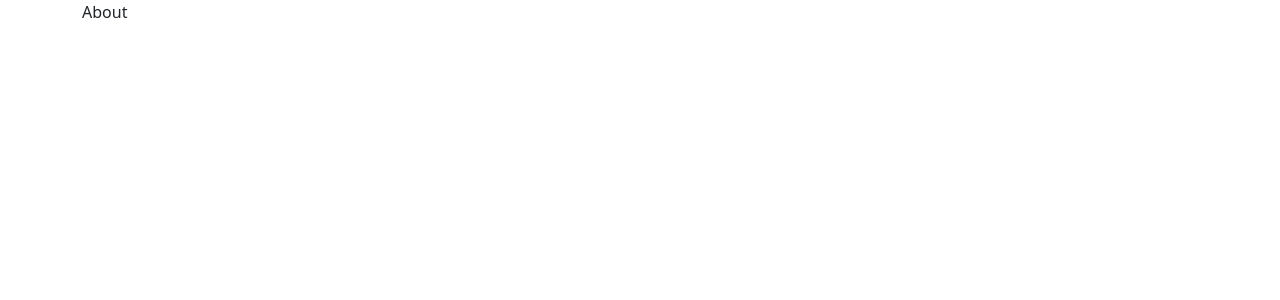
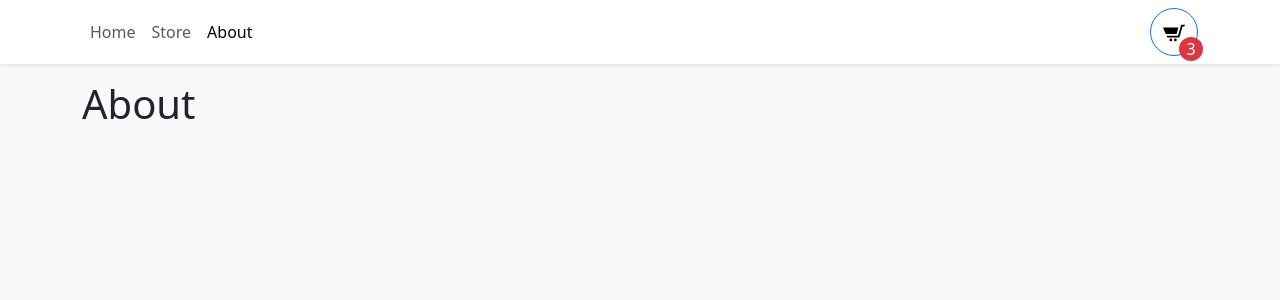
Before and after one commit to adam040992/TS-Shopping-Cart, a React (Vite) app: page /about in a window 1280 px wide. Shown: the top 300 px of the page. Built offline with nearby package versions, Linux system fonts and the light colour scheme.

Commit message:
Add: React-router, styling

```diff
--- a/index.html
+++ b/index.html
@@ -6,7 +6,7 @@
     <meta name="viewport" content="width=device-width, initial-scale=1.0" />
     <title>Vite + React + TS</title>
   </head>
-  <body>
+  <body class="bg-light">
     <div id="root"></div>
     <script type="module" src="/src/main.tsx"></script>
   </body>
--- a/src/App.tsx
+++ b/src/App.tsx
@@ -1,17 +1,23 @@
 import { Route, Routes } from "react-router-dom"
 import { Container } from "react-bootstrap"
-import Home from "./pages/Home"
-import Store from "./pages/Store"
-import About from "./pages/About"
+import { Home } from "./pages/Home"
+import { Store } from "./pages/Store"
+import { About } from "./pages/About"
+import { Navbar } from "./components/Navbar"
 
 function App() {
-  return <Container>
+  return (
+    <>
+      <Navbar />
+      <Container className="mb-4">
         <Routes>
           <Route path="/" element={<Home />} />
           <Route path="/store" element={<Store />} />
           <Route path="/about" element={<About />} />
         </Routes>
       </Container>
+    </>
+  )
 }
 
 export default App;
--- /dev/null
+++ b/src/components/Navbar.tsx
@@ -0,0 +1,32 @@
+import React from 'react'
+import { Button, Container, Nav, Navbar as NavbarBs } from "react-bootstrap";
+import { NavLink } from "react-router-dom"
+
+export function Navbar() {
+  return (
+    <NavbarBs sticky='top' className='bg-white shadow-sm mb-3'>
+        <Container>
+            <Nav className='me-auto'>
+                <Nav.Link to="/" as={NavLink}>Home</Nav.Link>
+                <Nav.Link to="/store" as={NavLink}>Store</Nav.Link>
+                <Nav.Link to="/about" as={NavLink}>About</Nav.Link>
+            </Nav>
+            <Button
+                style={{ width: "3rem", height: "3rem", position: "relative"}}
+                variant='outline-primary'
+                className='rounded-circle'>
+            <svg
+                xmlns="http://www.w3.org/2000/svg"
+                viewBox="0 0 24 24">
+                    <path d="M10 19.5c0 .829-.672 1.5-1.5 1.5s-1.5-.671-1.5-1.5c0-.828.672-1.5 1.5-1.5s1.5.672 1.5 1.5zm3.5-1.5c-.828 0-1.5.671-1.5 1.5s.672 1.5 1.5 1.5 1.5-.671 1.5-1.5c0-.828-.672-1.5-1.5-1.5zm1.336-5l1.977-7h-16.813l2.938 7h11.898zm4.969-10l-3.432 12h-12.597l.839 2h13.239l3.474-12h1.929l.743-2h-4.195z"/>
+            </svg>
+            <div
+                className='rounded-circle bg-danger justify-content-center align-items-center'
+                style={{ color: "white", width: "1.5rem", height: "1.5rem", position: "absolute", bottom: 0, right: 0, transform: "translate(25%, 25%)"}}>
+                    3
+            </div>
+            </Button>
+        </Container>
+    </NavbarBs>
+  )
+}
--- a/src/pages/About.tsx
+++ b/src/pages/About.tsx
@@ -1,9 +1,7 @@
 import React from 'react'
 
-function About() {
+export function About() {
   return (
-    <div>About</div>
+    <h1>About</h1>
   )
 }
-
-export default About
--- a/src/pages/Home.tsx
+++ b/src/pages/Home.tsx
@@ -1,9 +1,7 @@
 import React from 'react'
 
-function Home() {
+export function Home() {
   return (
-    <div>Home</div>
+    <h1>Home</h1>
   )
 }
-
-export default Home
--- a/src/pages/Store.tsx
+++ b/src/pages/Store.tsx
@@ -1,9 +1,7 @@
 import React from 'react'
 
-function Store() {
+export function Store() {
   return (
-    <div>Store</div>
+    <h1>Store</h1>
   )
 }
-
-export default Store
```
Lines whose indentation alone changed are shown as unchanged.
